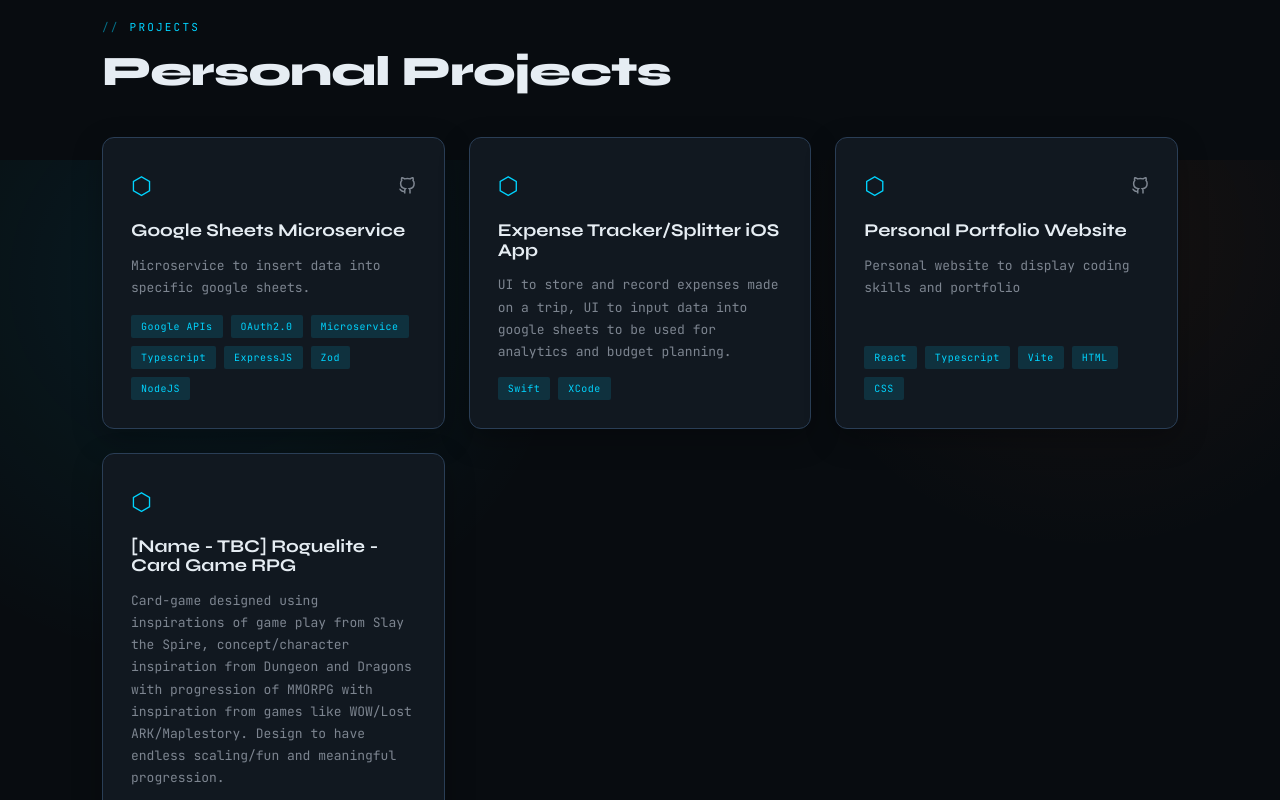
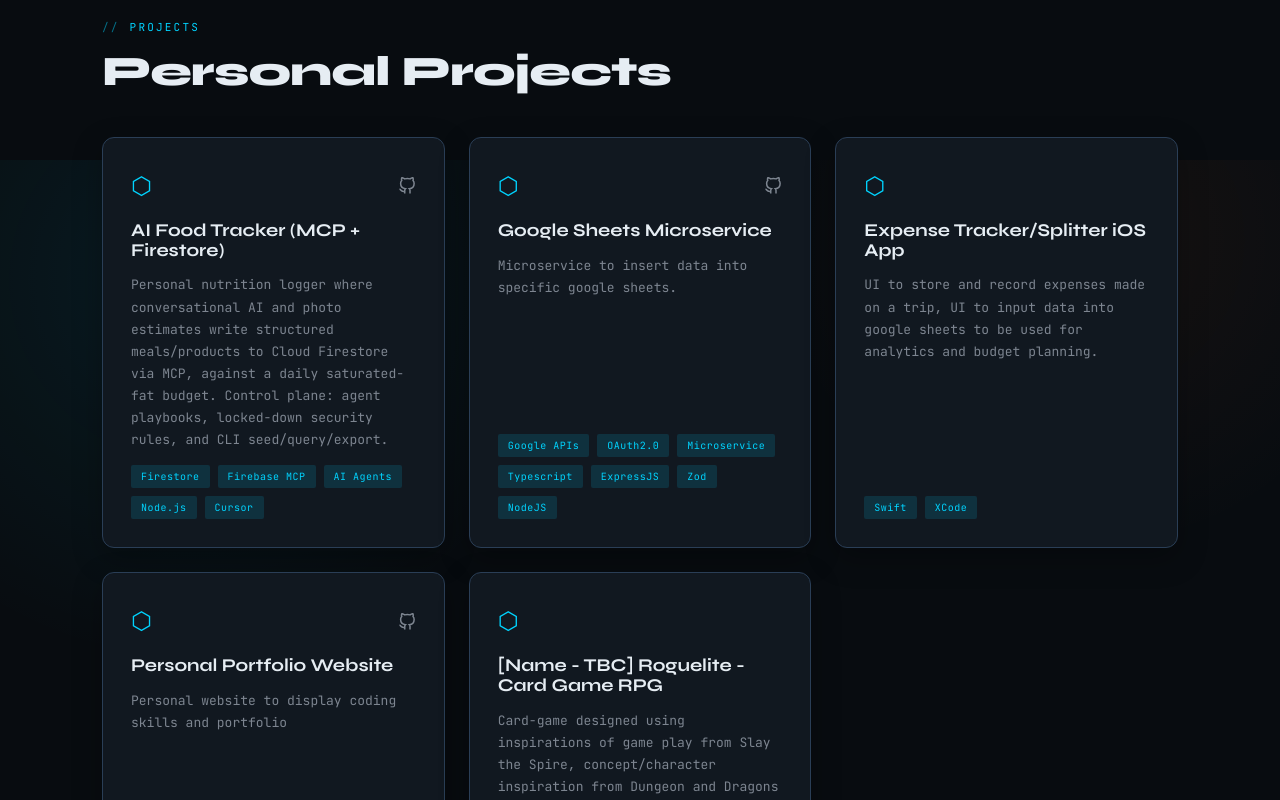
Before and after one commit to yjinn812/my-portfolio, a React (Vite) app: page / in a window 1280 px wide. Shown: the part 3040-3840 px from the top of the page. Built offline with nearby package versions, Linux system fonts and the light colour scheme.

Commit message:
Add new project: AI Food Tracker, detailing features and links

```diff
--- a/src/data/portfolioData.js
+++ b/src/data/portfolioData.js
@@ -141,6 +141,15 @@ export const education = [
 export const projects =
 [
   {
+    id: 5,
+    title: "AI Food Tracker (MCP + Firestore)",
+    description:
+      "Personal nutrition logger where conversational AI and photo estimates write structured meals/products to Cloud Firestore via MCP, against a daily saturated-fat budget. Control plane: agent playbooks, locked-down security rules, and CLI seed/query/export.",
+    tags: ["Firestore", "Firebase MCP", "AI Agents", "Node.js", "Cursor"],
+    github: "https://github.com/yjinn812/foodtracking-cursor",
+    live: null,
+  },
+  {
     id: 1,
     title: "Google Sheets Microservice",
     description:
```
